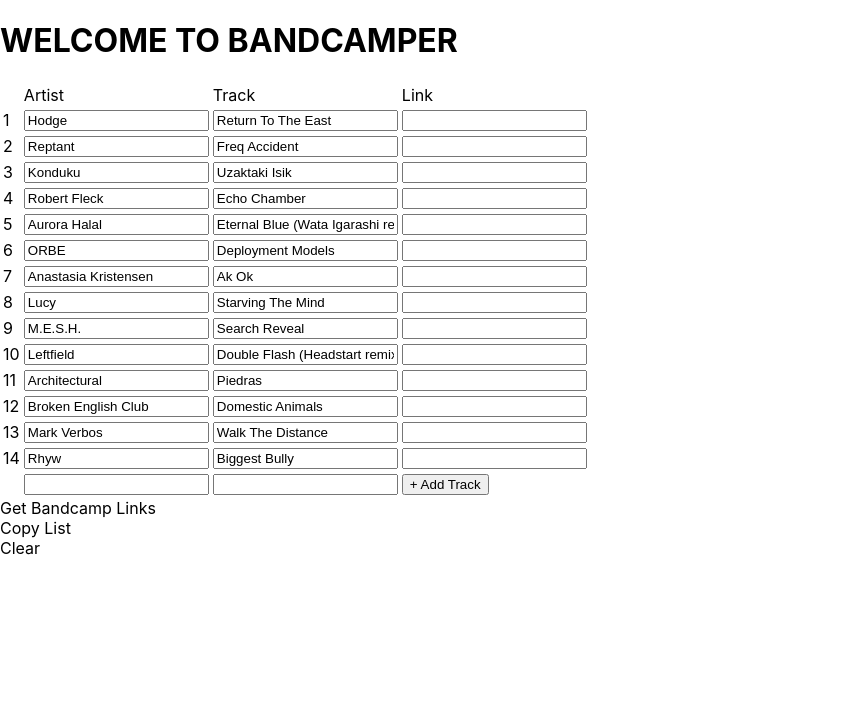
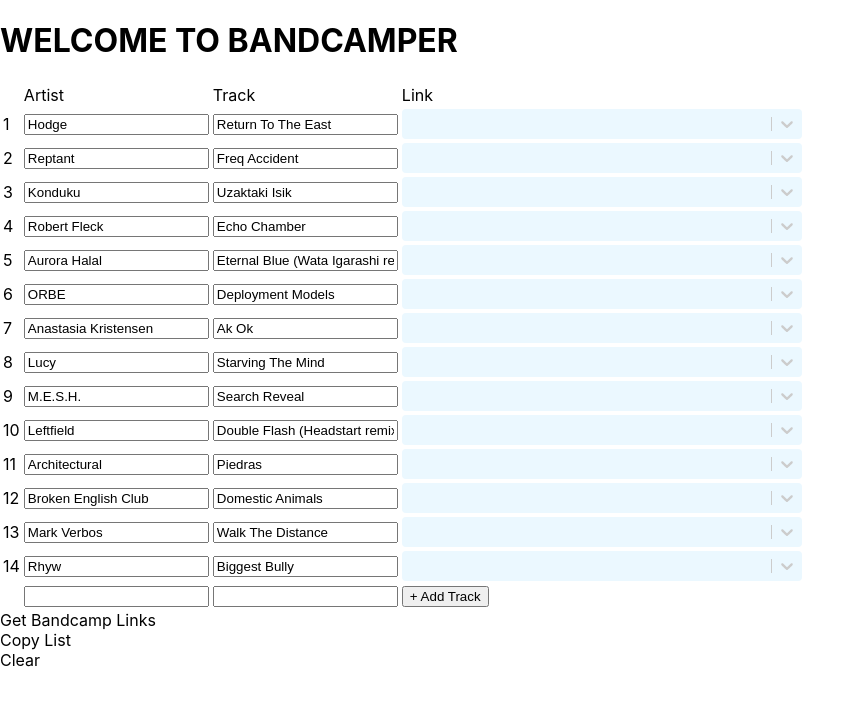
Before and after one commit to walidvb/bandcamper, a Next.js app: page / in a window 1280 px wide. Shown: the top 706 px of the page, without its empty margins (0-864 px from the left). Built offline with nearby package versions, Linux system fonts and the light colour scheme.

Commit message:
select candidate

```diff
--- /dev/null
+++ b/components/BandcampURLInput.js
@@ -0,0 +1,80 @@
+import { components } from 'react-select';
+import Creatable from 'react-select/creatable';
+
+const bgBlue = 'rgba(235, 248, 255, 1)'
+const blue = 'rgba(235, 248, 255, var(--bg-opacity))'
+const customStyles = {
+  option: (provided, state) => {
+    console.log(state, 'state')
+    return ({
+      ...provided,
+      color: blue,
+      backgroundColor: !state.isSelected ? 'none' : bgBlue,
+    })
+  },
+  container: (provided) => ({
+    ...provided,
+    width: '100%'
+  }),
+  valueContainer: (provided) => ({
+    ...provided,
+    color: blue,
+    padding: "0px 8px",
+  }),
+  indicatorsContainer: (provided) => ({
+    ...provided,
+    '[class*="indicatorContainer"]': {
+      padding: 5,
+    }
+  }),
+  control: (provided) => ({
+    ...provided,
+    border: 'none',
+    backgroundColor: bgBlue,
+    padding: 0,
+    width: "100%",
+    minWidth: 400,
+    minHeight: 'auto'
+  }),
+  singleValue: (provided, state) => {
+    const opacity = state.isDisabled ? 0.5 : 1;
+    const transition = 'opacity 300ms';
+
+    return { ...provided, opacity, transition };
+  }
+}
+
+const Option = ({ data, ...props }) => {
+  console.log(data, props)
+  if(!data.url){
+    return <components.Option {...props} />
+  }
+  return <div>
+    <components.Option {...props}>
+      <div className="flex">
+        <img src={data.img} className="h-12 mr-2"/>
+        <div>
+          {data.artist} { data.name}
+          <br />
+          {data.url.replace(/https?:\/\//, '')}
+        </div>
+      </div>
+    </components.Option>
+  </div>
+}
+
+const BandcampUrlInput = ({ options, selected, onChange }) => {
+
+  const onSelect = (option) => onChange({ target: { value: option.value, name: 'url' }})
+  console.log(selected, 'url')
+  return <Creatable
+    value={{ value: selected, label: selected }}
+    defaultValue={selected}
+    styles={customStyles}
+    components={{ Option }}
+    onChange={onSelect}
+    options={options.map(o => ({...o, label: o.url, value: o.url}))}
+  />
+}
+
+export default BandcampUrlInput
--- a/components/TrackRow.js
+++ b/components/TrackRow.js
@@ -1,11 +1,12 @@
 import Axios from 'axios';
 import { useEffect, useState } from 'react';
+import BandcampUrlInput from './BandcampURLInput';
 
 const TrackRow = ({ track, dispatch, idx }) => {
   const { artist, name, url, imageUrl, fetchRequested } = track
   const [loading, setLoading] = useState(false)
   const [error, setError] = useState(false)
-  const [fetchedTrack, setFetchedTrack] = useState({})
+  const [candidates, setCandidates] = useState([])
 
   useEffect(() => {
     if(fetchRequested){
@@ -18,13 +19,15 @@
     setLoading(true)
     setError(false)
     try{
-      const { data } = await Axios.post('/api/bandcamper', {
+      const { data: newCandidates } = await Axios.post('/api/bandcamper', {
         artist,
         name
       })
-      setFetchedTrack(data)
-      dispatch({ type: 'UPDATE_TRACK', payload: { idx, ...{ ...track, url: data.url, imageUrl: data.imageUrl } }})
+      setCandidates(newCandidates)
+      const bestMatch = newCandidates[0]
+      dispatch({ type: 'UPDATE_TRACK', payload: { idx, ...{ ...track, url: bestMatch.url, imageUrl: bestMatch.img } }})
     }catch(err){
+      console.log(err)
       dispatch({ type: 'BANDCAMP_NOT_FOUND', payload: { idx } })
       setError(true)
     }
@@ -55,7 +58,8 @@
         {/* {fetchedTrack.name && <div className="text-xs pl-2 text-blue-500"> {fetchedTrack.name} ?</div>} */}
       </td>
       <td className={cellClasses}>
-        <input onChange={onChange} name="url" className="w-full px-2 py-1 rounded-sm bg-blue-100" type="text" value={url} />
+        <BandcampUrlInput onChange={onChange} options={candidates} selected={url} />
+        {/* <input onChange={onChange} name="url" className="w-full px-2 py-1 rounded-sm bg-blue-100" type="text" value={url} /> */}
       </td>
       <td className="py-0">
 
--- a/package.json
+++ b/package.json
@@ -5,7 +5,7 @@
   "scripts": {
     "dev": "next dev",
     "build": "next build",
-    "start": "next start"
+    "start": "next dev"
   },
   "dependencies": {
     "autoprefixer": "^10.0.4",
@@ -17,6 +17,7 @@
     "react-copy-to-clipboard": "^5.0.2",
     "react-dom": "17.0.1",
     "react-modal": "^3.12.1",
+    "react-select": "^3.1.1",
     "string-similarity": "^4.0.3",
     "tailwindcss": "~1"
   }
```
Also changed, not shown: 1 other file (tests, documents, lock files or other folders).
